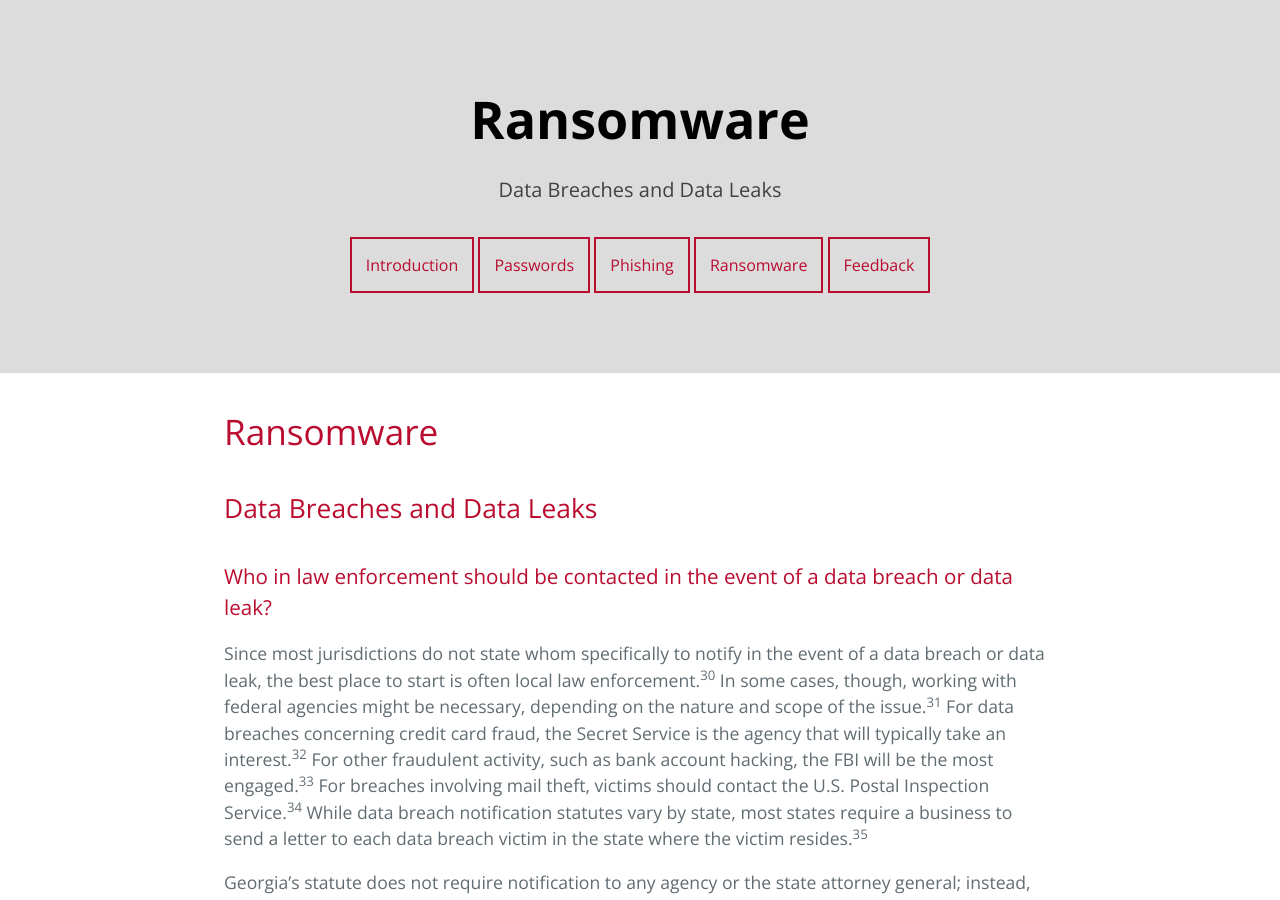
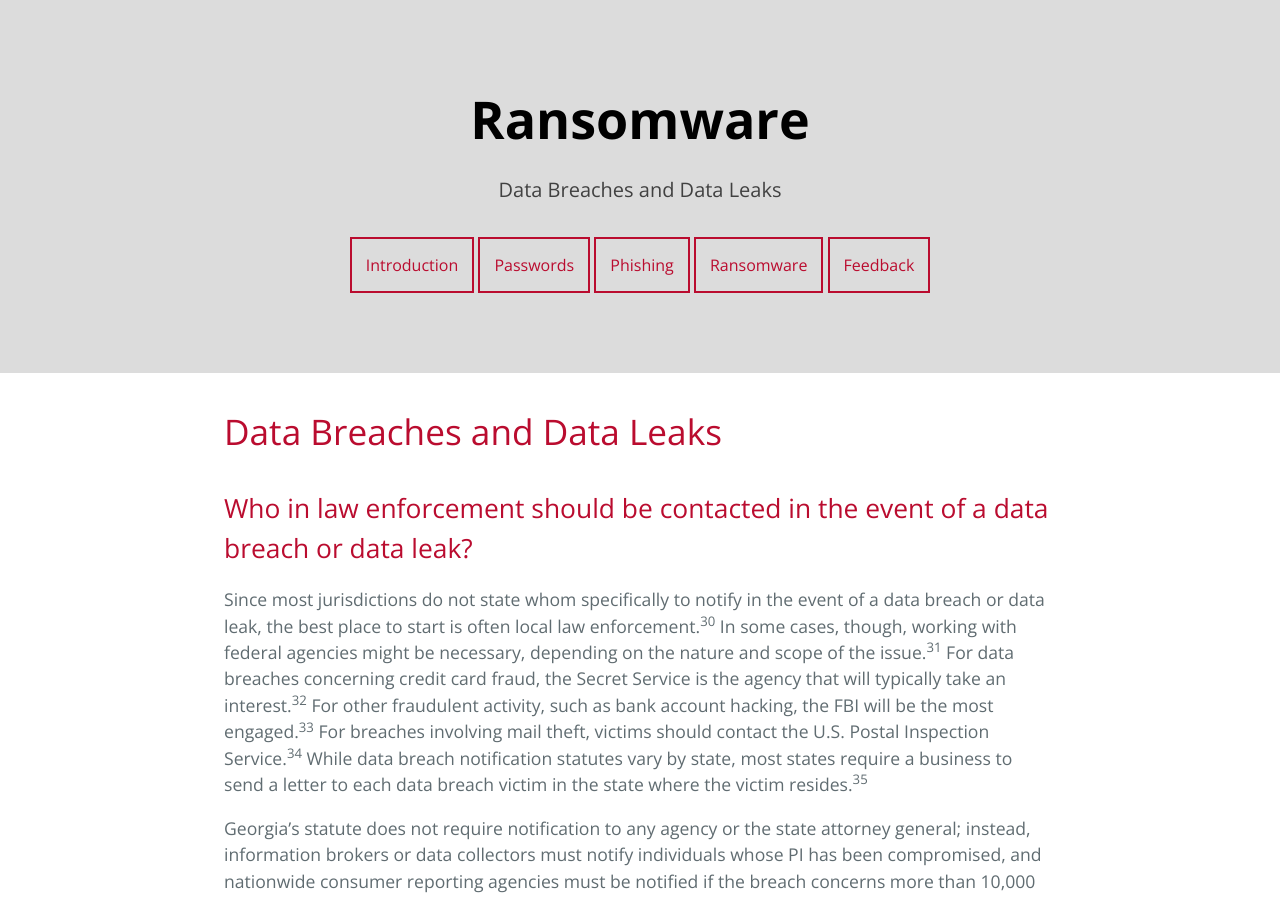
Before and after one commit to ugacyberarch/manual, a Jekyll site: the page built from data_breaches_leaks.md, in a window 1280 px wide and 900 px high. Built offline with Jekyll 4.4.1, drawn with Linux system fonts in a browser that asks for light colours.

Commit message:
Update from Forestry.io Sammy Vo updated data_breaches_leaks.md

```diff
--- a/data_breaches_leaks.md
+++ b/data_breaches_leaks.md
@@ -6,11 +6,10 @@ heading: Data Breaches and Data Leaks
 sub_heading: Data Breaches and Data Leaks
 
 ---
-# Ransomware
 
-## Data Breaches and Data Leaks
+# Data Breaches and Data Leaks
 
-### Who in law enforcement should be contacted in the event of a data breach or data leak?
+## Who in law enforcement should be contacted in the event of a data breach or data leak?
 
 Since most jurisdictions do not state whom specifically to notify in the event of a data breach or data leak, the best place to start is often local law enforcement.<sup>30</sup> In some cases, though, working with federal agencies might be necessary, depending on the nature and scope of the issue.<sup>31</sup> For data breaches concerning credit card fraud, the Secret Service is the agency that will typically take an interest.<sup>32</sup> For other fraudulent activity, such as bank account hacking, the FBI will be the most engaged.<sup>33</sup> For breaches involving mail theft, victims should contact the U.S. Postal Inspection Service.<sup>34</sup> While data breach notification statutes vary by state, most states require a business to send a letter to each data breach victim in the state where the victim resides.<sup>35</sup>
 
```
